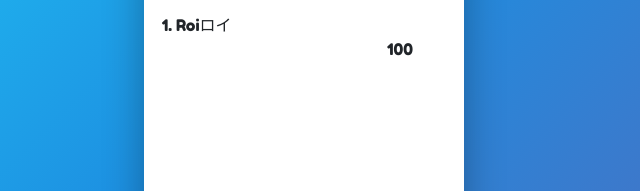
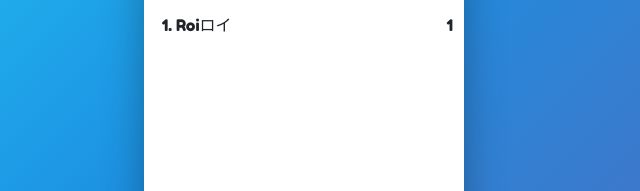
Before and after one commit to N0VAxf/Melee-Israel-leaderboard, a plain HTML site: page index.html in a window 1280 px wide. Shown: the part 329-520 px from the top of the page, 336-976 px from the left. Drawn offline with nearby package versions, Linux system fonts and the light colour scheme.

Commit message:
little fix

```diff
--- a/index.html
+++ b/index.html
@@ -40,7 +40,7 @@
           <div class="leaderboard-body">
             <p>Rank  |  Name  |⠀⠀⠀⠀⠀⠀⠀⠀⠀⠀⠀⠀⠀⠀⠀⠀Points</p>
             <ol>
-              <li>Roiロイ ⠀⠀⠀⠀⠀⠀⠀⠀⠀⠀⠀⠀⠀⠀⠀⠀⠀⠀100</li>
+              <li>Roiロイ ⠀⠀⠀⠀⠀⠀⠀⠀⠀⠀⠀⠀⠀⠀⠀⠀⠀⠀1</li>
             </ol>
 
           </div>
```
